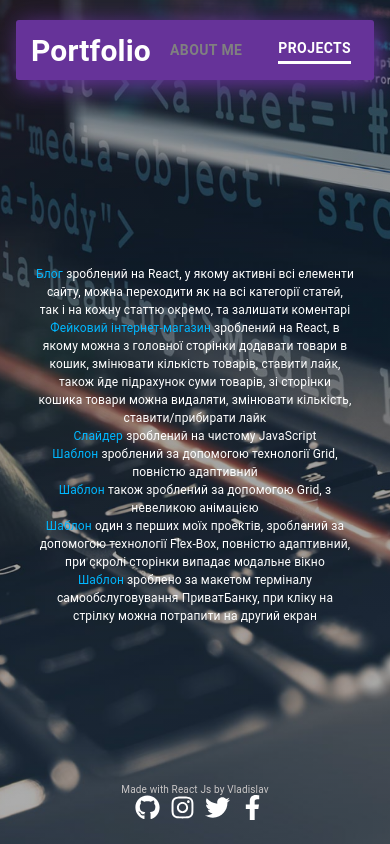
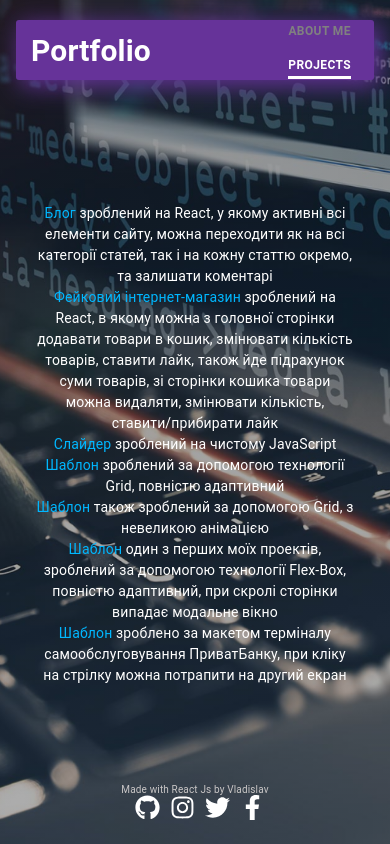
Before and after one commit to VladislavFuklev/react-portfolio, a React (Create React App) app: page /pages/projects in a window 390 px wide. Built offline with nearby package versions, Linux system fonts and the light colour scheme.

Commit message:
finish adaptive

```diff
--- a/src/Header/header.scss
+++ b/src/Header/header.scss
@@ -35,3 +35,17 @@
     text-decoration: none;
     border-bottom: 3px solid white;
 }
+
+@media (max-width:400px) {
+    .menu-NavLink  {
+        font-size: 12px;
+    }
+    .active-menu-NavLink {
+        font-size: 12px;
+
+    }
+    .forme {
+        gap: 1px;
+        flex-direction: column;
+    }
+}
--- a/src/components/Descr/descr.scss
+++ b/src/components/Descr/descr.scss
@@ -43,11 +43,11 @@
     }
 
     .hello {
-        font-size: 23px;
+        font-size: 25px;
     }
 
     .descr-text {
-        font-size: 15px;
+        font-size: 18px;
         text-align: center;
         width: 300px;
     }
--- a/src/pages/AboutMe/about.scss
+++ b/src/pages/AboutMe/about.scss
@@ -3,15 +3,19 @@
 }
 .about-title {
     color: white;
+    font-size: 40px;
 }
 .about-text {
     color: white;
-    font-size: 16px;
+    font-size: 20px;
 }
 
 @media (max-width:768px) {
     .about-title {
-        font-size: 20px;
+        font-size: 25px;
+    }
+    .about-text {
+        font-size: 18px;
     }
 }
 
--- a/src/pages/Projects/projects.scss
+++ b/src/pages/Projects/projects.scss
@@ -10,7 +10,7 @@
 
 @media (max-width:768px) {
     .descr {
-        font-size: 12px;
+        font-size: 14px;
     }
 }
 
```
